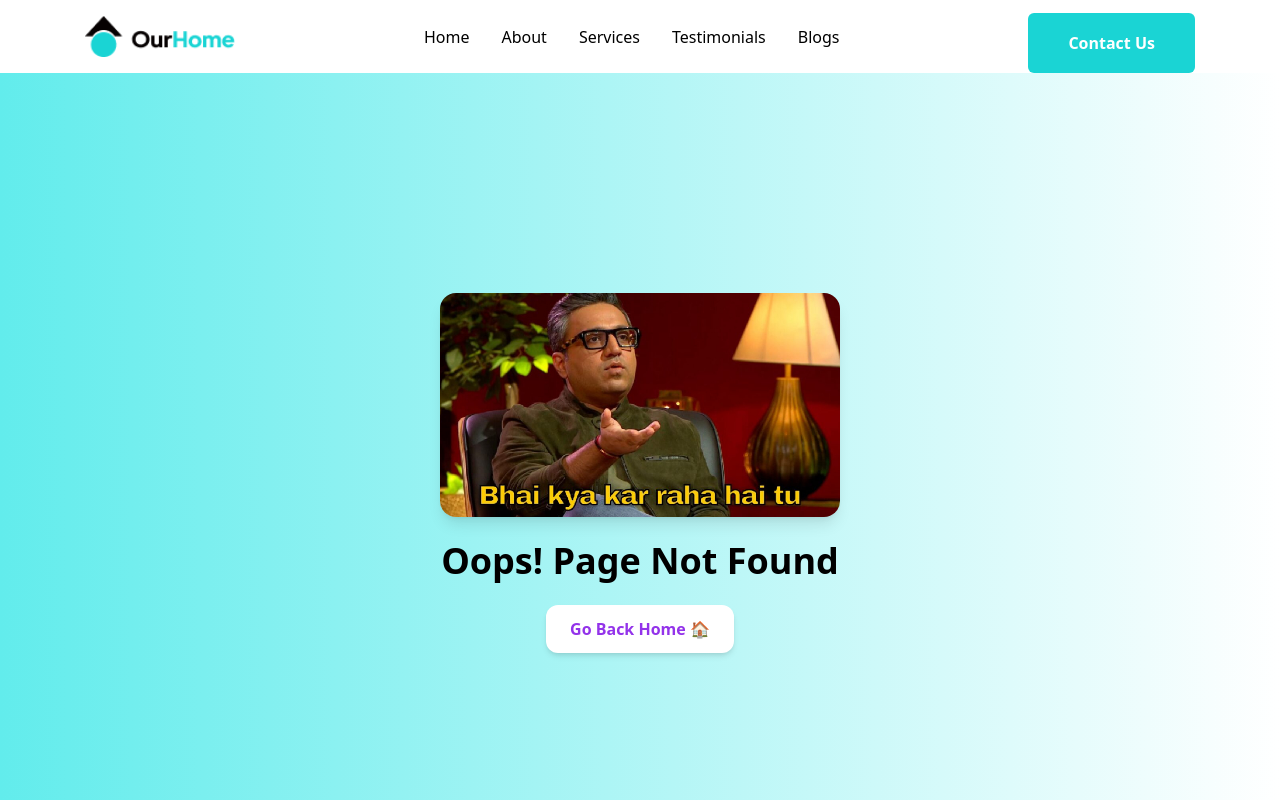
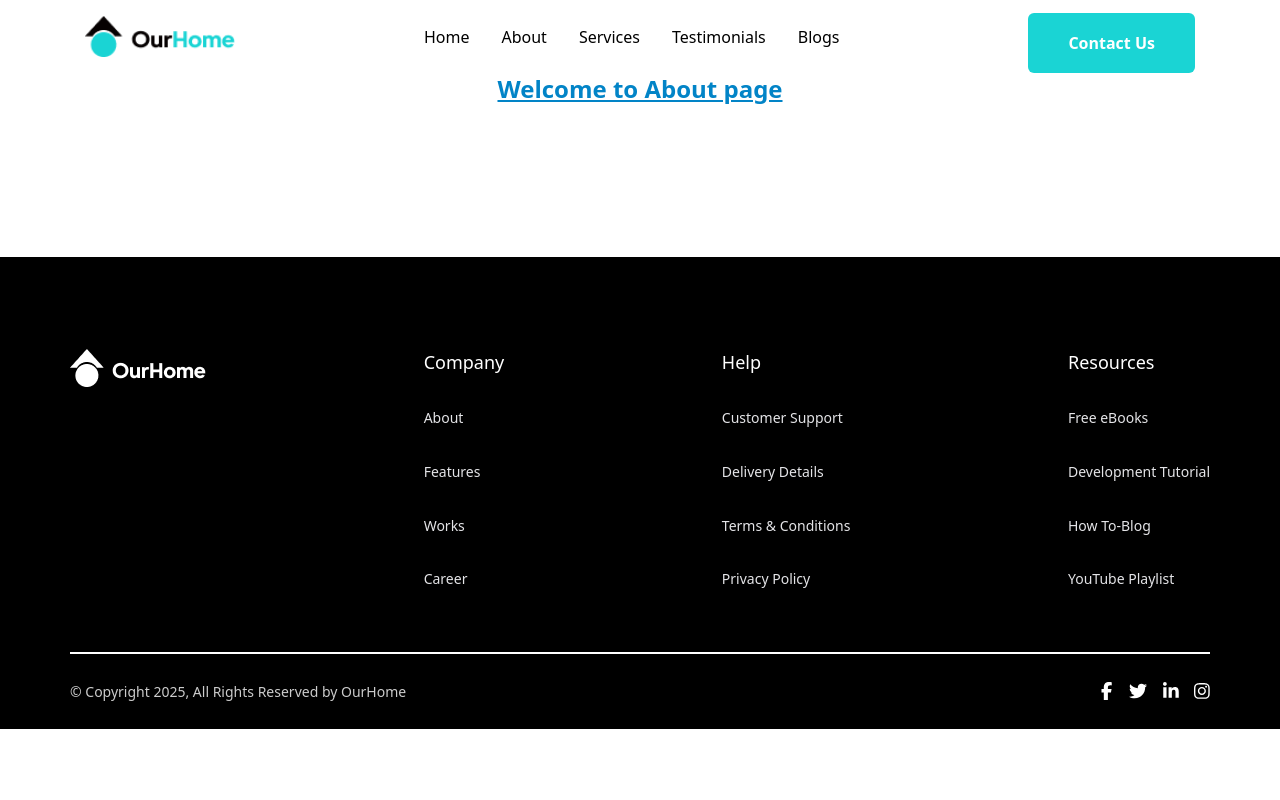
Before and after one commit to Rah214/Nextjs, a Next.js app: page /about in a window 1280 px wide. Before the commit this address had no page. Shown: the top 800 px of the page. Built offline with nearby package versions, Linux system fonts and the light colour scheme.

Commit message:
Add About and Service pages with basic layout; update page.js for consistent component formatting

```diff
--- /dev/null
+++ b/app/about/page.jsx
@@ -0,0 +1,13 @@
+import React from 'react'
+
+const about = () => {
+  return (
+   <>
+   <div className='flex justify-center max-w-full max-h-screen items-center'>
+    <h1 className='text-2xl text-sky-600 font-bold underline'>Welcome to About page</h1>
+   </div>
+   </>
+  )
+}
+
+export default about
--- /dev/null
+++ b/app/data/name.json
@@ -0,0 +1,4 @@
+{
+    "name":"rahul"
+
+}
--- /dev/null
+++ b/app/public/[...slug].jsx
@@ -0,0 +1,3 @@
+export async function getstaticProps(params) {
+
+}
--- /dev/null
+++ b/app/services/page.jsx
@@ -0,0 +1,13 @@
+import React from 'react'
+
+const service = () => {
+  return (
+   <>
+   <div className='flex justify-center max-w-full max-h-screen items-center'>
+    <h1 className='text-2xl text-sky-600 font-bold underline'>Welcome to Service page</h1>
+   </div>
+   </>
+  )
+}
+
+export default service
```
Also changed, not shown: app/page.js (+10 -8 lines).
